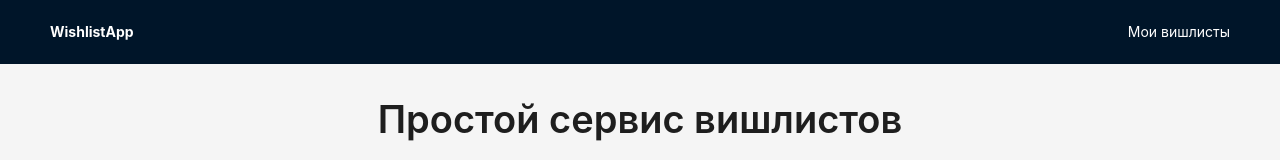
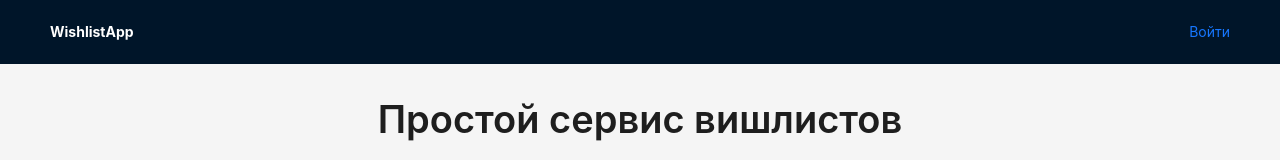
Before and after one commit to vdekterev/wishlists, a React (Vite) app in the folder frontend/: page / in a window 1280 px wide. Shown: the top 160 px of the page. Built offline with nearby package versions, Linux system fonts and the light colour scheme.

Commit message:
Authorization fixes

```diff
--- a/frontend/src/components/LoginForm.jsx
+++ b/frontend/src/components/LoginForm.jsx
@@ -10,7 +10,7 @@ export default function LoginForm({ message }) {
       const res = await api.post('api/users/login', values);
       localStorage.setItem('token', res.data.token);
       message.success('Успешный вход!');
-      navigate('/wishlists');
+      navigate(0);
     } catch (err) {
       const errors = err.response?.data?.errors;
       if (!errors) {
--- a/frontend/src/components/RegisterForm.jsx
+++ b/frontend/src/components/RegisterForm.jsx
@@ -8,7 +8,7 @@ export default function RegisterForm({ message }) {
   const onFinish = async values => {
     try {
       await api.post('api/users/register', values);
-      navigate('/');
+      navigate(0);
     } catch (err) {
       const errors = err.response?.data?.errors;
       if (!errors) {
--- a/frontend/src/context/AuthContext.jsx
+++ b/frontend/src/context/AuthContext.jsx
@@ -1,11 +1,14 @@
 import { createContext, useContext, useState, useEffect } from 'react';
 import api from '../api/axios';
+import { useNavigate } from 'react-router-dom';
 
-export const AuthContext = createContext(undefined);
+const AuthContext = createContext(undefined);
 
 export const AuthProvider = ({ children }) => {
+  const navigate = useNavigate();
   const [user, setUser] = useState(null);
   const [loading, setLoading] = useState(true);
+  const isAuth = !!user;
 
   const fetchUser = async () => {
     const token = localStorage.getItem('token');
@@ -28,6 +31,7 @@ export const AuthProvider = ({ children }) => {
   const logout = () => {
     localStorage.removeItem('token');
     setUser(null);
+    navigate(0);
   };
 
   useEffect(() => {
@@ -35,7 +39,7 @@ export const AuthProvider = ({ children }) => {
   }, []);
 
   return (
-    <AuthContext.Provider value={{ user, setUser, loading, logout }}>
+    <AuthContext.Provider value={{ user, setUser, loading, logout, isAuth }}>
       {children}
     </AuthContext.Provider>
   );
--- a/frontend/src/layout/AppLayout.jsx
+++ b/frontend/src/layout/AppLayout.jsx
@@ -1,21 +1,62 @@
-import { Layout } from 'antd';
+import { Dropdown, Layout, Space } from 'antd';
 import { Link } from 'react-router-dom';
+import { useAuth } from '../context/AuthContext.jsx';
 
 const { Header, Content, Footer } = Layout;
 
 export default function AppLayout({ children }) {
+  const { user, logout, isAuth } = useAuth();
+
+  const items = [
+    {
+      key: '1',
+      label: user?.name,
+    },
+    {
+      type: 'divider',
+    },
+    {
+      key: '3',
+      label: <Link to={'/wishlists'}>Мои вишлисты</Link>,
+    },
+    {
+      key: '4',
+      label: <Link to={'/settings'}>Настройки</Link>,
+    },
+    {
+      type: 'divider',
+    },
+    {
+      key: '5',
+      label: 'Выйти',
+      onClick: logout,
+    },
+  ];
+
   return (
     <Layout style={{ minHeight: '100vh' }}>
-      <Header style={{ display: 'flex', justifyContent: 'space-between', color: '#fff' }}>
-        <Link to="/" style={{ color: '#fff', fontWeight: 'bold' }}>WishlistApp</Link>
-        <Link to="/wishlists" style={{ color: '#fff' }}>Мои вишлисты</Link>
+      <Header
+        style={{
+          display: 'flex',
+          justifyContent: 'space-between',
+          color: '#fff',
+        }}
+      >
+        <Link to="/" style={{ color: '#fff', fontWeight: 'bold' }}>
+          WishlistApp
+        </Link>
+        {isAuth ? (
+          <Dropdown menu={{ items }} trigger={['click']} arrow>
+            <a onClick={e => e.preventDefault()}>
+              <Space>Профиль</Space>
+            </a>
+          </Dropdown>
+        ) : (
+          <Link to={'/auth'}>Войти</Link>
+        )}
       </Header>
-      <Content style={{ padding: '2rem' }}>
-        {children}
-      </Content>
-      <Footer style={{ textAlign: 'center' }}>
-        Wishlist ©2025
-      </Footer>
+      <Content style={{ padding: '2rem' }}>{children}</Content>
+      <Footer style={{ textAlign: 'center' }}>Wishlist ©2025</Footer>
     </Layout>
   );
 }
--- a/frontend/src/routes/AppRoutes.jsx
+++ b/frontend/src/routes/AppRoutes.jsx
@@ -3,17 +3,23 @@ import LandingPage from '../pages/LandingPage.jsx';
 import AuthPage from '../pages/AuthPage.jsx';
 import PrivateRoute from './PrivateRoute.jsx';
 import WishlistPage from '../pages/WishlistPage.jsx';
+import { useAuth } from '../context/AuthContext.jsx';
 
 export default function AppRoutes() {
+  const { isAuth } = useAuth();
+
   return (
     <Routes>
       <Route path="/" element={<LandingPage />} />
-      <Route path="/auth" element={<AuthPage />} />
-      <Route path="/wishlists" element={
-        <PrivateRoute>
-          <WishlistPage />
-        </PrivateRoute>
-      } />
+      {!isAuth && <Route path="/auth" element={<AuthPage />} />}
+      <Route
+        path="/wishlists"
+        element={
+          <PrivateRoute>
+            <WishlistPage />
+          </PrivateRoute>
+        }
+      />
       <Route path="*" element={<Navigate to="/" />} />
     </Routes>
   );
```
